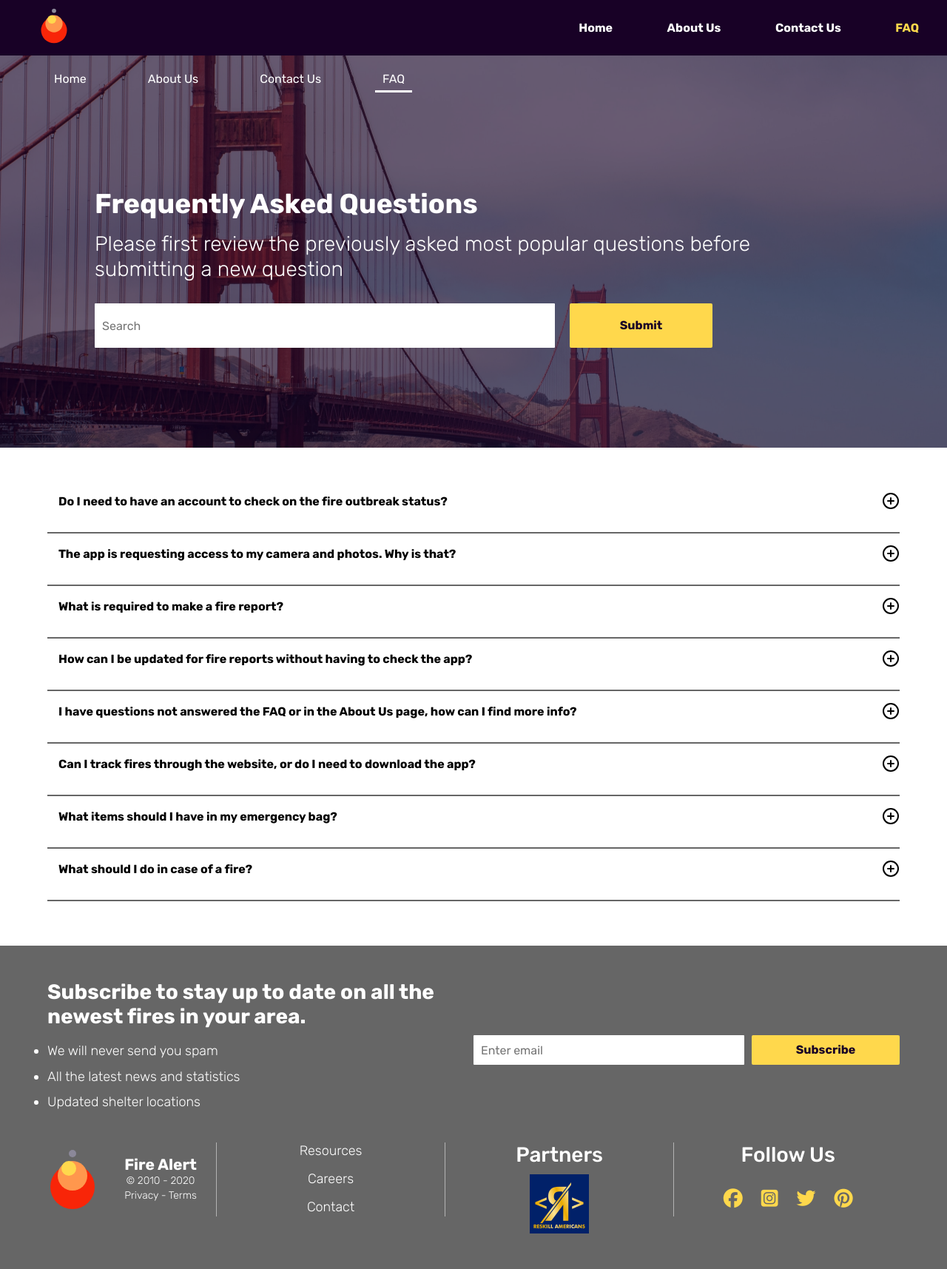
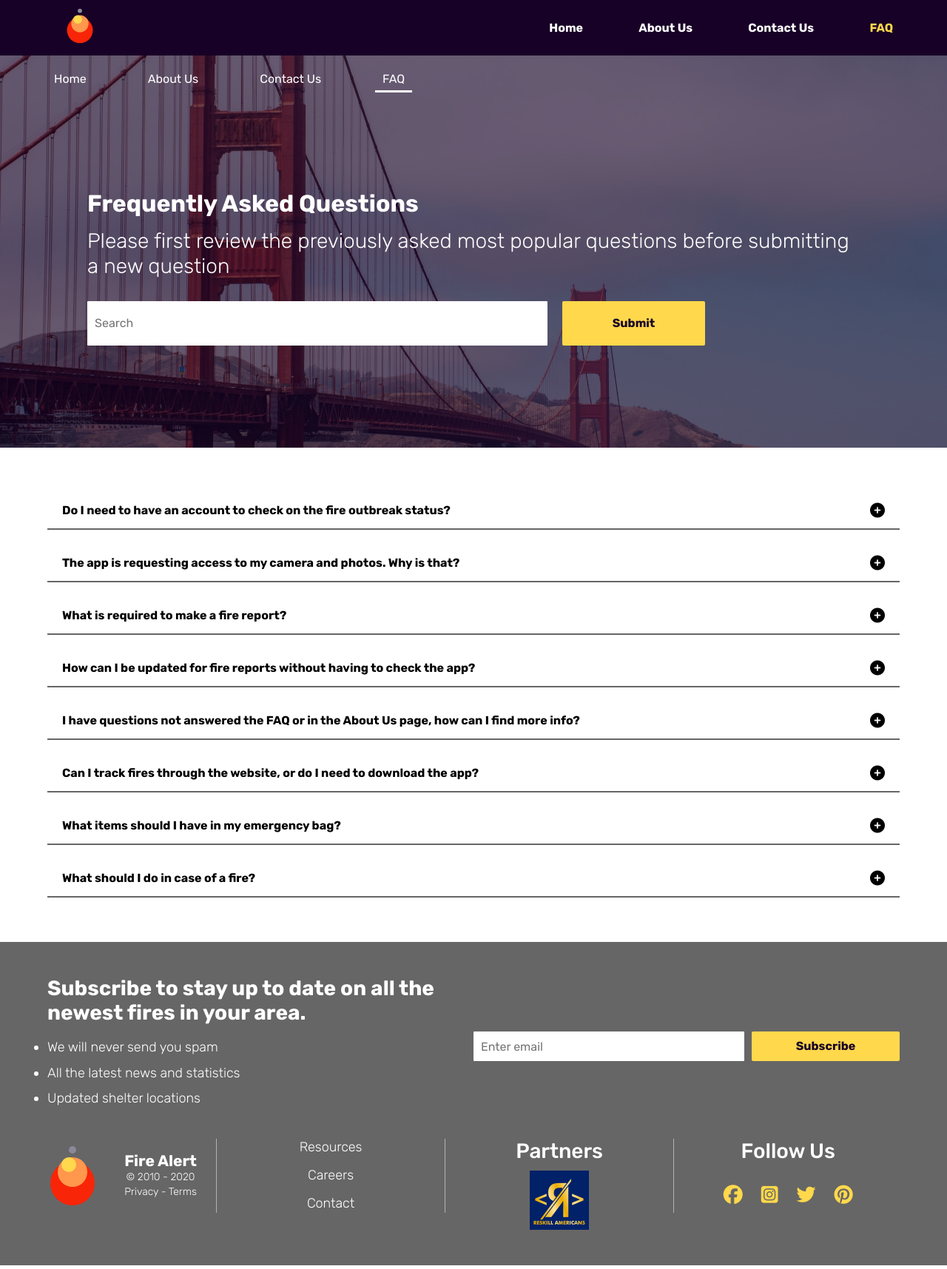
Before and after one commit to reskillamericans/Wildfire-Group2, a Django app: page /faq/ in a window 1280 px wide. Shown: the whole page at 74% size. Run offline with Django 3.2, Linux system fonts and the light colour scheme; data comes from the database, SQL or seed files in the repository; some libraries are stand-ins or nearby versions.

Commit message:
FAQ updated html and css

```diff
--- a/fireapp/static/fireapp/css/faq.css
+++ b/fireapp/static/fireapp/css/faq.css
@@ -118,9 +118,12 @@ nav {
 	flex-direction: column;
 	align-items: center;
 	justify-content: center;
-	width: 90%;
+	width: 100%;
 	margin: auto;
-	min-height: 15vh;
+	min-height: 16px;
+}
+.logo {
+	padding-left: 35px;
 }
 .nav-ul {
 	font-weight: bold;
@@ -128,9 +131,10 @@ nav {
 	display: flex;
 	align-items: center;
 	justify-content: space-between;
+	padding-right: 35px;
 
 	width: 100%;
-	max-width: 460px;
+	max-width: 500px;
 }
 .nav-ul li a {
 	font-size: 1.6rem;
@@ -167,7 +171,7 @@ nav {
 }
 
 .hero-wrapper h1 {
-	font-size: 2rem;
+	font-size: 32px;
 	font-weight: 700;
 	text-align: center;
 	margin-bottom: 0.5rem;
@@ -229,7 +233,54 @@ main {
 	margin: auto;
 	margin-bottom: 6rem;
 }
-.accordian-item {
+.accordian-border {
+	width: 100%;
+	border-bottom: var(--drk-gry) 2px solid;
+	margin-bottom: 2rem;
+}
+
+button.questions,
+button.questions:active {
+	width: 100%;
+	background: transparent;
+	text-align: left;
+	padding: 15px 20px;
+	font-size: 1.6rem;
+	color: #000000;
+	font-weight: bold;
+	line-height: 19px;
+	cursor: pointer;
+	outline: none;
+}
+/* button.questions:hover {
+	color: #3f3f3f;
+} */
+button.questions::after {
+	content: "\f055";
+	font-family: "fontawesome";
+	font-size: 20px;
+	float: right;
+}
+button.questions.is-open::after {
+	content: "\f056";
+	font-family: "fontawesome";
+	font-size: 20px;
+	float: right;
+}
+.accordian-content {
+	padding: 0px 20px;
+	font-size: 1.6rem;
+	line-height: 120%;
+	letter-spacing: 0.02em;
+	max-height: 0;
+	overflow: hidden;
+	transition: 400ms ease-in-out;
+}
+.accordian-content p {
+	padding: 20px 0px;
+}
+
+/* .accordian-item {
 	padding-bottom: 2rem;
 	border-bottom: var(--drk-gry) 2px solid;
 	margin-bottom: 1.5rem;
@@ -276,7 +327,7 @@ main {
 }
 .minus-sign {
 	display: none;
-}
+} */
 
 /* ########## MOBILE FOOTER ########## */
 .web-footer {
@@ -492,21 +543,23 @@ footer {
 		/* border: green solid 1px; */
 	}
 	.hero-wrapper h1 {
-		font-size: var(--h1);
+		font-size: 32px;
 		font-weight: 700;
 		text-align: left;
 		margin-bottom: 1rem;
+		margin-left: -10px;
 	}
 	.hero-wrapper h2 {
 		font-size: var(--h2);
 		font-weight: 300;
 		line-height: 120%;
 		text-align: left;
+		margin-left: -10px;
 	}
 	.hero-input {
 		display: flex;
 		flex-direction: row;
-
+		margin-left: -10px;
 		width: 100%;
 		max-width: 835px;
 		/* border: black solid 1px; */
@@ -761,3 +814,18 @@ footer {
 		height: 100px;
 	}
 }
+@media only screen and (max-width: 992px) {
+	.logo {
+		padding-left: 0;
+	}
+	.nav-ul {
+		padding-right: 0;
+		padding-bottom: 10px;
+	}
+}
+@media only screen and (max-width: 600px) {
+	/* Header */
+	.nav-ul {
+		padding: 0 5px 10px 5px;
+	}
+}
--- /dev/null
+++ b/fireapp/static/fireapp/js/faq.js
@@ -0,0 +1,17 @@
+let questions = document.getElementsByClassName("questions");
+// console.log("Hello World");
+for (let i = 0; i < questions.length; i++) {
+	questions[i].addEventListener("click", function () {
+		this.classList.toggle("is-open");
+		let content = this.nextElementSibling;
+		if (content.style.maxHeight) {
+			// if truthy set to falsey
+			// set height value to zero or null
+			content.style.maxHeight = null;
+		} else {
+			// if closed (falsey) set to truthy
+			// Set max height === content height on screen
+			content.style.maxHeight = content.scrollHeight + "px";
+		}
+	});
+}
--- a/fireapp/static/fireapp/js/faq_search.js
+++ b/fireapp/static/fireapp/js/faq_search.js
@@ -2,7 +2,7 @@ const user_input = $('#hero-input-area') //search bar
 const search_submit = $('#hero-form') //search bar form submit
 const questions_div = $('#replaceable-content') // div containing the questions
 const endpoint = '/faq/' // url to the faq page
-const delay_by_in_ms = 400
+const delay_by_in_ms = 700
 let scheduled_function = false
 
 let ajax_call = function (endpoint, request_parameters) {
--- a/fireapp/templates/fireapp/faq.html
+++ b/fireapp/templates/fireapp/faq.html
@@ -205,5 +205,6 @@
 		</footer>
 		<script type="text/javascript" src="{% static './fireapp/js/app.js' %}"></script>
   		<script type="text/javascript" src="{% static './fireapp/js/faq_search.js' %}"></script>
+		<script type="text/javascript" src="{% static './fireapp/js/faq.js' %}"></script>
 	</body>
 </html>
--- a/fireapp/templates/fireapp/snippets/faq_question_snippet.html
+++ b/fireapp/templates/fireapp/snippets/faq_question_snippet.html
@@ -1,72 +1,16 @@
 {% if questions %}
     {% for question in questions %}
-        <div class="accordian-item" id="{{ question.id }}">
-            <a class="accordian-link" href="#{{ question.id }}">
-                {{ question.title }}
-                <svg
-                    width="24"
-                    height="24"
-                    viewBox="0 0 24 24"
-                    fill="none"
-                    xmlns="http://www.w3.org/2000/svg"
-                    class="plus-sign"
-                >
-                    <path
-                        d="M12 22C17.5228 22 22 17.5228 22 12C22 6.47715 17.5228 2 12 2C6.47715 2 2 6.47715 2 12C2 17.5228 6.47715 22 12 22Z"
-                        stroke="black"
-                        stroke-width="2"
-                        stroke-linecap="round"
-                        stroke-linejoin="round"
-                    />
-                    <path
-                        d="M12 8V16"
-                        stroke="black"
-                        stroke-width="2"
-                        stroke-linecap="round"
-                        stroke-linejoin="round"
-                    />
-                    <path
-                        d="M8 12H16"
-                        stroke="black"
-                        stroke-width="2"
-                        stroke-linecap="round"
-                        stroke-linejoin="round"
-                    />
-                </svg>
-
-                <svg
-                    width="24"
-                    height="24"
-                    viewBox="0 0 24 24"
-                    fill="none"
-                    xmlns="http://www.w3.org/2000/svg"
-                    class="minus-sign"
-                >
-                    <path
-                        d="M12 22C17.5228 22 22 17.5228 22 12C22 6.47715 17.5228 2 12 2C6.47715 2 2 6.47715 2 12C2 17.5228 6.47715 22 12 22Z"
-                        stroke="black"
-                        stroke-width="2"
-                        stroke-linecap="round"
-                        stroke-linejoin="round"
-                    />
-                    <path
-                        d="M8 12H16"
-                        stroke="black"
-                        stroke-width="2"
-                        stroke-linecap="round"
-                        stroke-linejoin="round"
-                    />
-                </svg>
-            </a>
-            <div class="answer">
-                <p>
-                    {{ question.response }}
-                </p>
-            </div>
+    <div class="accordian-border">
+        <button class="questions">
+            {{ question.title }}
+        </button>
+        <div class="accordian-content">
+            {{ question.response }}
         </div>
+    </div>
     {% endfor %}
 {% else %}
-    <div class="accordian-item">
+    <div class="accordian-border">
         <h2>No results</h2>
         <p>No Questions Found.</p>
     </div>
```
